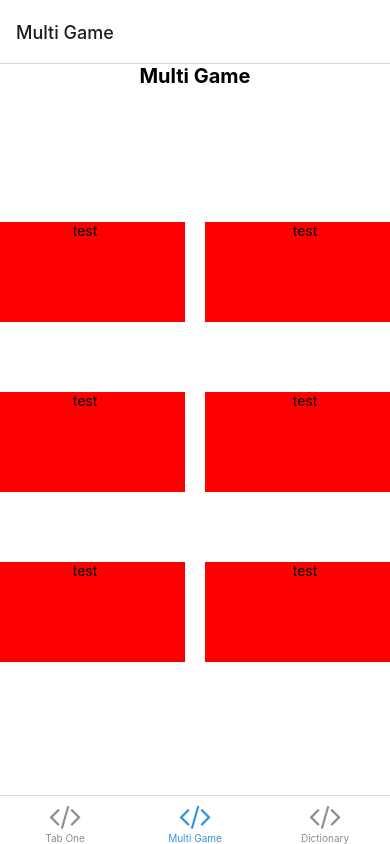
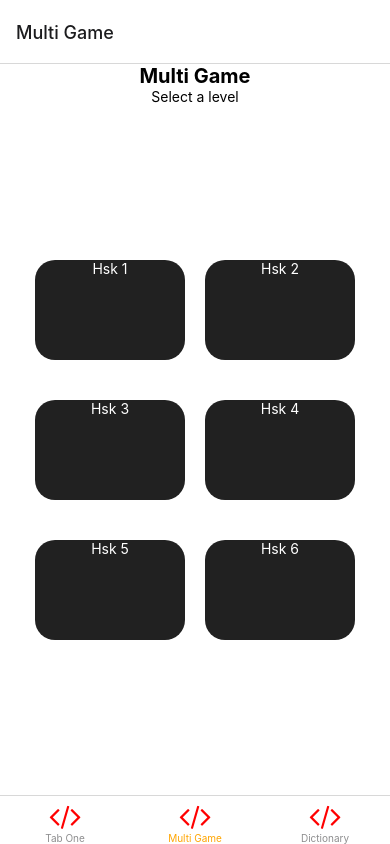
Before and after one commit to DaneHague/hskNativeApp, a React Native app: screen /MultiGridGame in a window 390 px wide. Built offline with nearby package versions, Linux system fonts and the light colour scheme; what expo-linking would draw is missing.

Commit message:
Updated to add navigation to the hsk multi game pages

```diff
--- a/App.tsx
+++ b/App.tsx
@@ -4,6 +4,7 @@ import { SafeAreaProvider } from 'react-native-safe-area-context';
 import useCachedResources from './hooks/useCachedResources';
 import useColorScheme from './hooks/useColorScheme';
 import Navigation from './navigation';
+import { NavigationContainer } from '@react-navigation/native';
 
 export default function App() {
   const isLoadingComplete = useCachedResources();
--- a/components/GameNav.tsx
+++ b/components/GameNav.tsx
@@ -25,17 +25,13 @@ const styles = {
     screenContainer: {
         flex: 1,
         justifyContent: 'center',
-
     },
     container: {
 
     },
-    txtStyle: {
-        color: 'white'
-    },
     btnContainer: {
         flexDirection: 'row',
-        padding: 25
+        padding: 10,
     }
 }
 
--- a/components/GridNavButton.tsx
+++ b/components/GridNavButton.tsx
@@ -1,11 +1,15 @@
 import { View, TouchableOpacity, Text } from 'react-native'
 
+import { useNavigation } from "@react-navigation/native";
+
+
 const GridNavButton = (props) => {
+    const navigation = useNavigation();
     return (
         <View style={styles.btnContainer}>
-            <TouchableOpacity style={styles.btn}>
+            <TouchableOpacity onPress={() => navigation.navigate("HskMultiGame")} style={styles.btn}>
                 <Text style={styles.btnText}>
-                    test
+                    {props.btnText}
                 </Text>
             </TouchableOpacity>
         </View>
@@ -14,16 +18,19 @@ const GridNavButton = (props) => {
 
 const styles = {
     btnText: {
-        color: 'black',
+        color: 'white',
         textAlign: 'center',
-        textAlignVertical: 'center'
+        textAlignVertical: 'center',
+        flex: 1
 
     },
     btn: {
         height: 100,
-        width: 200,
-        backgroundColor: 'red',
-        textAlignVertical: 'center'
+        width: 150,
+        backgroundColor: '#212121',
+        textAlignVertical: 'center',
+        borderRadius: 20
+
 
     },
     btnContainer: {
--- a/components/MultiGrid.tsx
+++ b/components/MultiGrid.tsx
@@ -41,7 +41,7 @@ const styles = StyleSheet.create({
 
     bg: {
         color: "white",
-        textAlign: 'center'
+        textAlign: 'center',
     },
     gridRowBtns: {
         justifyContent: 'center',
@@ -55,7 +55,7 @@ const styles = StyleSheet.create({
         textAlignVertical: 'center'
     },
     btnContainer: {
-        margin: 10
+        margin: 10,
     },
     gridContainer: {
         flex: 1,
--- a/navigation/index.tsx
+++ b/navigation/index.tsx
@@ -19,6 +19,7 @@ import TabOneScreen from '../screens/TabOneScreen';
 import MultiGridGame from '../screens/MultiGridGame';
 import { RootStackParamList, RootTabParamList, RootTabScreenProps } from '../types';
 import LinkingConfiguration from './LinkingConfiguration';
+import HskMultiGame from '../screens/HskMultiGame';
 
 export default function Navigation({ colorScheme }: { colorScheme: ColorSchemeName }) {
   return (
@@ -36,7 +37,7 @@ export default function Navigation({ colorScheme }: { colorScheme: ColorSchemeNa
  */
 const Stack = createNativeStackNavigator<RootStackParamList>();
 
-function RootNavigator() {
+export function RootNavigator() {
   return (
     <Stack.Navigator>
       <Stack.Screen name="Root" component={BottomTabNavigator} options={{ headerShown: false }} />
@@ -44,6 +45,8 @@ function RootNavigator() {
       <Stack.Group screenOptions={{ presentation: 'modal' }}>
         <Stack.Screen name="Modal" component={ModalScreen} />
       </Stack.Group>
+      <Stack.Screen name="Dictionary" component={DictionaryScreen} />
+      <Stack.Screen name="HskMultiGame" component={HskMultiGame} />
     </Stack.Navigator>
   );
 }
@@ -61,14 +64,14 @@ function BottomTabNavigator() {
     <BottomTab.Navigator
       initialRouteName="TabOne"
       screenOptions={{
-        tabBarActiveTintColor: Colors[colorScheme].tint,
+        tabBarActiveTintColor: 'orange',
       }}>
       <BottomTab.Screen
         name="TabOne"
         component={TabOneScreen}
         options={({ navigation }: RootTabScreenProps<'TabOne'>) => ({
           title: 'Tab One',
-          tabBarIcon: ({ color }) => <TabBarIcon name="code" color={color} />,
+          tabBarIcon: ({ color }) => <TabBarIcon name="code" color={'red'} />,
           headerRight: () => (
             <Pressable
               onPress={() => navigation.navigate('Modal')}
@@ -90,7 +93,7 @@ function BottomTabNavigator() {
         component={MultiGridGame}
         options={{
           title: 'Multi Game',
-          tabBarIcon: ({ color }) => <TabBarIcon name="code" color={color} />,
+          tabBarIcon: ({ color }) => <TabBarIcon name="code" color={'red'} />,
         }}
       />
       <BottomTab.Screen
@@ -98,7 +101,7 @@ function BottomTabNavigator() {
         component={DictionaryScreen}
         options={{
           title: 'Dictionary',
-          tabBarIcon: ({ color }) => <TabBarIcon name="code" color={color} />,
+          tabBarIcon: ({ color }) => <TabBarIcon name="code" color={'red'} />,
         }}
       />
     </BottomTab.Navigator>
--- a/package.json
+++ b/package.json
@@ -16,8 +16,8 @@
   "dependencies": {
     "@expo/vector-icons": "^13.0.0",
     "@react-navigation/bottom-tabs": "^6.0.5",
-    "@react-navigation/native": "^6.0.2",
-    "@react-navigation/native-stack": "^6.1.0",
+    "@react-navigation/native": "^6.0.11",
+    "@react-navigation/native-stack": "^6.7.0",
     "expo": "~45.0.0",
     "expo-asset": "~8.5.0",
     "expo-constants": "~13.1.1",
--- a/screens/DictionaryScreen.tsx
+++ b/screens/DictionaryScreen.tsx
@@ -5,18 +5,18 @@ import { RootTabScreenProps } from '../types';
 import  HomeNav from '../components/HomeNav';
 import { SetStateAction, useEffect, useState } from 'react';
 import * as RNFS from 'react-native-fs';
-import  HskData from '../assets/HskData/hsk3.json';
+import  HskData from '../assets/HskData/hsk6.json';
 
 export default function DictionaryScreen({ navigation }: RootTabScreenProps<'DictionaryScreen'>) {
 
       const Item = ({id, hanzi, pinyin, translation1, translation2, translation3 }:any) => (
         <View >
-          <Text >{id}-{hanzi}-{pinyin}-{translation1}-{translation2}-{translation3}- Level 1</Text>
+          <Text style={styles.itemContainer} >{hanzi}-{pinyin}-{translation1}-{translation2}-{translation3}</Text>
         </View>
       );
 
       const keyExtractor = (item:any) => item.id;
-      const renderItem = ({ item }:any) => <Item id={item.id} hanzi={item.hanzi} pinyin={item.pinyin} />;
+      const renderItem = ({ item }:any) => <Item hanzi={item.hanzi} pinyin={item.pinyin} translation1={item.translations[0]} translation2={item.translations[1]} translation3={item.translations[2]} />;
 
       const ITEM_HEIGHT = 10; // fixed height of item component
       const getItemLayout = (data:any, index:number) => {
@@ -29,6 +29,19 @@ export default function DictionaryScreen({ navigation }: RootTabScreenProps<'Dic
 
 
   return (
+    <View>
       <FlatList maxToRenderPerBatch={150} data={HskData} renderItem={renderItem} keyExtractor={keyExtractor} />
+    </View>
+
   );
 }
+
+
+const styles = {
+  itemContainer: {
+    backgroundColor: '#212121',
+    marginVertical:10,
+    marginHorizontal: 15,
+    fontSize: 25
+  }
+}
--- /dev/null
+++ b/screens/HskMultiGame.tsx
@@ -0,0 +1,49 @@
+import { View } from 'react-native'
+import MultiGrid from '../components/MultiGrid'
+import HskData1 from '../assets/HskData/hsk1.json'
+import HskData2 from '../assets/HskData/hsk2.json'
+import HskData3 from '../assets/HskData/hsk3.json'
+import HskData4 from '../assets/HskData/hsk4.json'
+import HskData5 from '../assets/HskData/hsk5.json'
+import HskData6 from '../assets/HskData/hsk6.json'
+import { useEffect } from 'react'
+
+export default function HskMultiGame(props) {
+
+    useEffect(() => {
+        loadData();
+    },[])
+
+    const loadData = () => {
+        var currentData = HskData1;
+        var a = [];
+        for (let i = 0; i < 4; i++){
+            var rndNum;
+            rndNum = Math.floor(Math.random() * currentData.length + 1)
+            a.push(currentData[rndNum])
+        }
+        console.log(a);
+    }
+
+    return (
+        <View style={styles.container}>
+            <MultiGrid level={2} />
+        </View>
+    )
+}
+
+const styles = {
+    container: {
+      flex: 1,
+      alignItems: 'center',
+    },
+    title: {
+      fontSize: 20,
+      fontWeight: 'bold',
+    },
+    separator: {
+      marginVertical: 30,
+      height: 1,
+      width: '80%',
+    },
+  };
--- a/screens/MultiGridGame.tsx
+++ b/screens/MultiGridGame.tsx
@@ -10,6 +10,7 @@ export default function MultiGridGame() {
   return (
     <View style={styles.container}>
       <Text style={styles.title}>Multi Game</Text>
+      <Text>Select a level</Text>
       <GameNav />
     </View>
   );
--- a/types.tsx
+++ b/types.tsx
@@ -17,6 +17,8 @@ export type RootStackParamList = {
   Root: NavigatorScreenParams<RootTabParamList> | undefined;
   Modal: undefined;
   NotFound: undefined;
+  Dictionary: undefined;
+  HskMultiGame: undefined
 };
 
 export type RootStackScreenProps<Screen extends keyof RootStackParamList> = NativeStackScreenProps<
```
Also changed, not shown: 1 other file (tests, documents, lock files or other folders).
